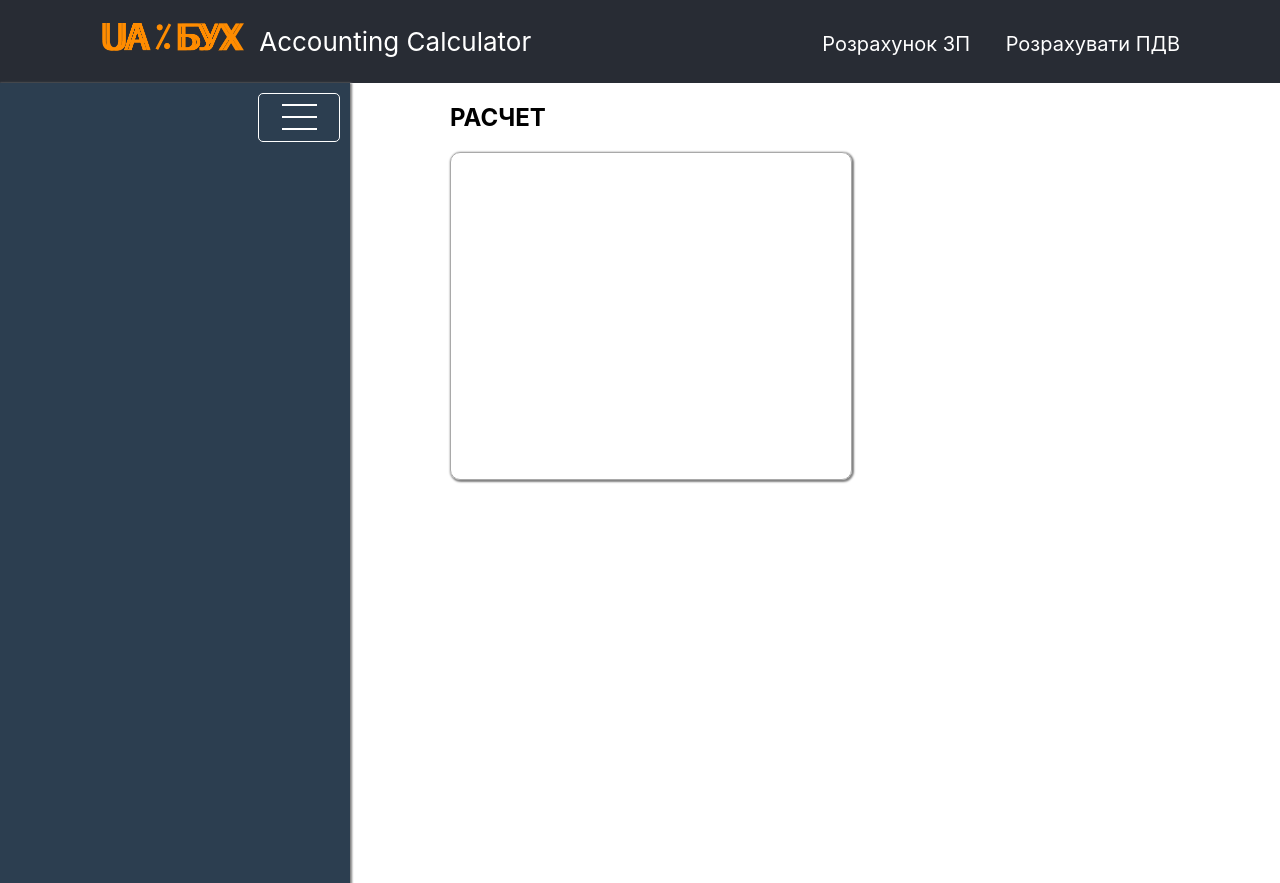
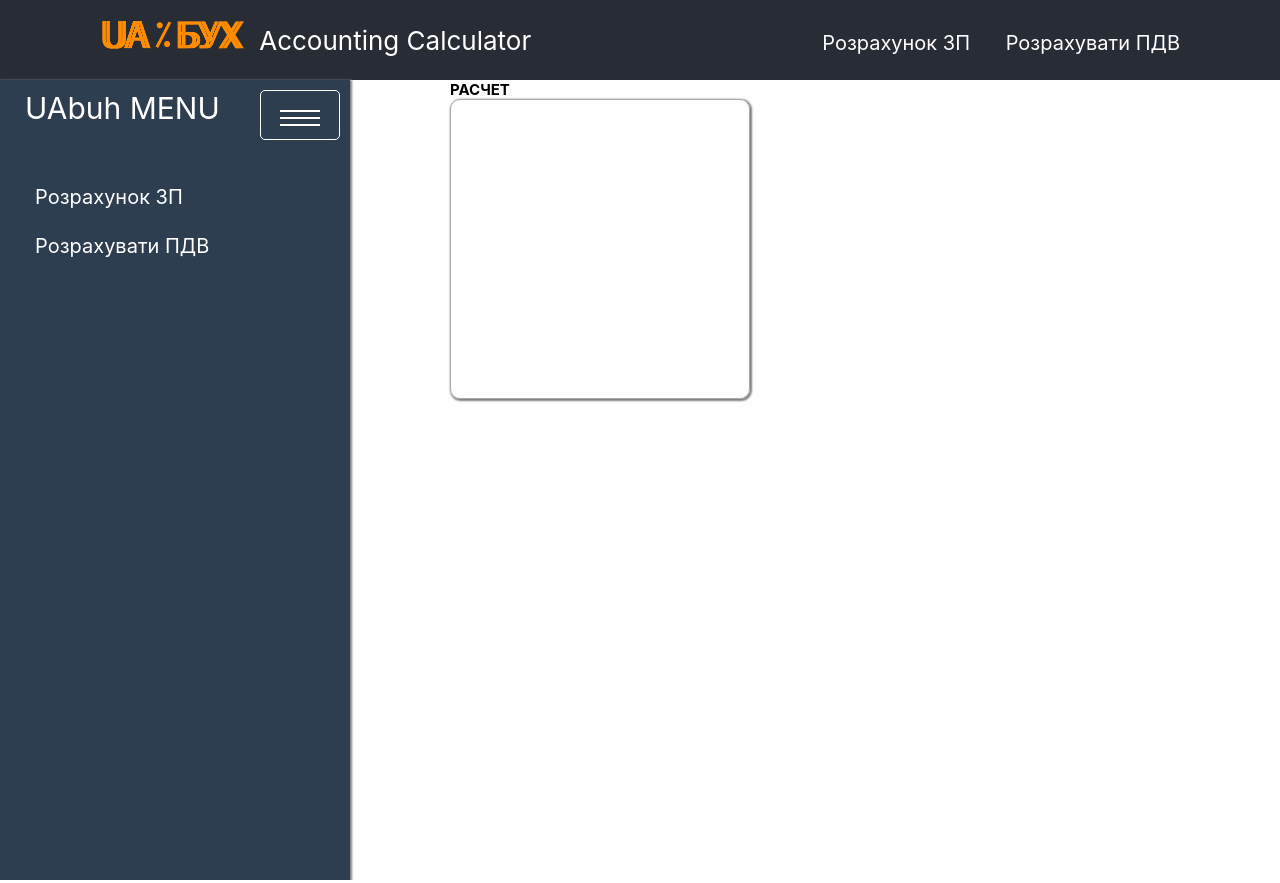
Before and after one commit to OleksandrDavydenko/accountingCalculatorReact, a React (Create React App) app: page / in a window 1280 px wide. Built offline with nearby package versions, Linux system fonts and the light colour scheme.

Commit message:
menu 1.0.1

```diff
--- a/src/App.module.scss
+++ b/src/App.module.scss
@@ -1,3 +1,43 @@
+* {
+  box-sizing: border-box;
+}
+
+html {
+  font-size: 10px;
+  color: inherit;
+}
+
+body,
+ul,
+ol,
+h1,
+h2,
+h3,
+h4,
+h5,
+h6,
+p {
+  margin: 0;
+}
+
+ul,
+ol {
+  list-style: none;
+  padding: 0;
+}
+
+input,
+button {
+  border: none;
+}
+
+body {
+  background: #ffffff;
+}
+a {
+  text-decoration: none;
+}
+
 .App {
   display: flex;
   flex-direction: column;
--- a/src/UI/menu_button/MenuButton.jsx
+++ b/src/UI/menu_button/MenuButton.jsx
@@ -1,10 +1,11 @@
 import React from 'react'
 import classes from './menuButton.module.scss'
 
-export const MenuButton = ({toggle}) => {
+export const MenuButton = ({toggleHeandler, toggleState}) => {
+
     return(
         <div
-            onClick={toggle}
+            onClick={toggleHeandler}
             className={classes.hamburger}
         >
             <span className={classes.stick} ></span>
--- a/src/UI/menu_button/menuButton.module.scss
+++ b/src/UI/menu_button/menuButton.module.scss
@@ -3,19 +3,18 @@
   top: 10px;
   right: 10px;
   width: 80px;
-  height: 38px;
+  height: 50px;
   border: solid 1px white;
   display: flex;
   flex-direction: column;
   justify-content: center;
   align-items: center;
-  padding-top: 9px;
   border-radius: 5px;
   cursor: pointer;
 }
 .stick {
-  width: 35px;
+  width: 40px;
   background-color: white;
   height: 2px;
-  margin-bottom: 10px;
+  margin-top: 5px;
 }
--- a/src/components/menu/Menu.jsx
+++ b/src/components/menu/Menu.jsx
@@ -3,6 +3,7 @@ import cn from 'classnames'
 import classes from './menu.module.scss'
 import { useState } from 'react'
 import { MenuButton } from '../../UI/menu_button/MenuButton'
+import { NavItems } from './NavItems'
 
 export const Menu = () => {
     const [toggle, setToggle] = useState(true)
@@ -12,14 +13,26 @@ export const Menu = () => {
     }
 
     let active_cls = classes.menu_container
+    let titlecls= classes.title
 
     if (!toggle) {
         active_cls = cn(active_cls, classes.close)
+        titlecls = cn(titlecls, classes.close)
     }
 
     return(
     <div className={active_cls} >
-         <MenuButton toggle={toggleHeandler} />
+        <div
+            className={classes.btn_conteiner}
+            onClick={toggleHeandler}
+        >
+            <p className={titlecls}>UAbuh MENU</p>
+            <MenuButton
+                toggleHeandler={toggleHeandler}
+                toggleState={toggle}
+            />
+        </div>
+        <NavItems toggleState={toggle} />
     </div>
     )
 }
--- /dev/null
+++ b/src/components/menu/NavItems.jsx
@@ -0,0 +1,33 @@
+import React from 'react'
+import { NavLink } from 'react-router-dom';
+import cn from 'classnames';
+import classes from './navItems.module.scss';
+
+export const NavItems = ({toggleState}) => {
+
+    let cls = classes.nav_container
+    if(!toggleState) {
+        cls = cn(cls, classes.close)
+    }
+
+    return(
+        <ul className={cls}>
+            <li className={classes.nav_element}>
+                <NavLink
+                    className={classes.nav_item}
+                    exact={true}
+                    to="/"
+                >Розрахунок ЗП
+                </NavLink>
+            </li>
+            <li className={classes.nav_element}>
+                <NavLink
+                    className={classes.nav_item}
+                    exact={true}
+                    to="/VAT"
+                >Розрахувати ПДВ
+                </NavLink>
+            </li>
+        </ul>
+    )
+}
--- a/src/components/menu/menu.module.scss
+++ b/src/components/menu/menu.module.scss
@@ -1,4 +1,9 @@
 .menu_container {
+  display: flex;
+  flex-direction: column;
+  align-items: flex-start;
+  justify-content: flex-start;
+  padding-left: 25px;
   margin-top: 0px;
   height: 100%;
   background-color: #2c3e50;
@@ -6,30 +11,23 @@
   margin-right: 100px;
   position: relative;
   box-shadow: 1px 1px 2px 1px grey;
-  transition: width 1.5s;
+  padding-top: 10px;
+  transition: width 1s;
 }
 .menu_container.close {
   width: 104px;
-  transition: width 1.5s;
+  transition: width 1s;
 }
-.hamburger {
-  position: absolute;
-  top: 10px;
-  right: 10px;
-  width: 80px;
-  height: 38px;
-  border: solid 1px white;
-  display: flex;
-  flex-direction: column;
-  justify-content: center;
-  align-items: center;
-  padding-top: 9px;
-  border-radius: 5px;
+.btn_conteiner {
+  width: 100%;
+  height: 50px;
+}
+.title {
+  color: white;
+  font-size: 3rem;
   cursor: pointer;
 }
-.stick {
-  width: 35px;
-  background-color: white;
-  height: 2px;
-  margin-bottom: 10px;
+.title.close {
+  visibility: hidden;
+  transition: visibility 0.3s;
 }
--- /dev/null
+++ b/src/components/menu/navItems.module.scss
@@ -0,0 +1,18 @@
+.nav_container {
+  margin-top: 20px;
+  display: flex;
+  flex-direction: column;
+  justify-content: flex-start;
+}
+.nav_element {
+  margin-top: 25px;
+  margin-left: 10px;
+}
+.nav_item {
+  font-size: 2rem;
+  color: white;
+}
+.nav_container.close {
+  visibility: hidden;
+  transition: visibility 0.2s;
+}
```
